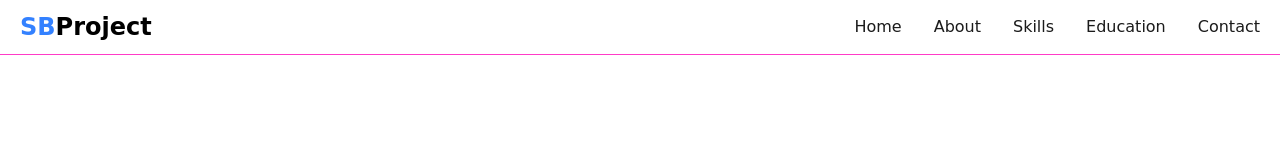
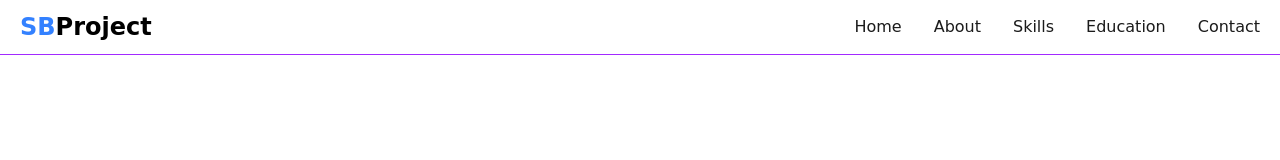
Before and after one commit to Sumedh20/Sumedh20.github.io, a plain HTML site: page index.html in a window 1280 px wide. Drawn offline with Linux system fonts and the light colour scheme; a web font is replaced by a local one.

Commit message:
Update style.css

```diff
--- a/css/style.css
+++ b/css/style.css
@@ -26,7 +26,7 @@ img {
   padding-right: 20px;
 }
 header {
-  border-bottom: 1px solid rgba(255, 0, 183, 0.77);
+  border-bottom: 1px solid rgba(144, 0, 255, 0.834);
   background: white;
 }
 /* Styling navigation */
```
